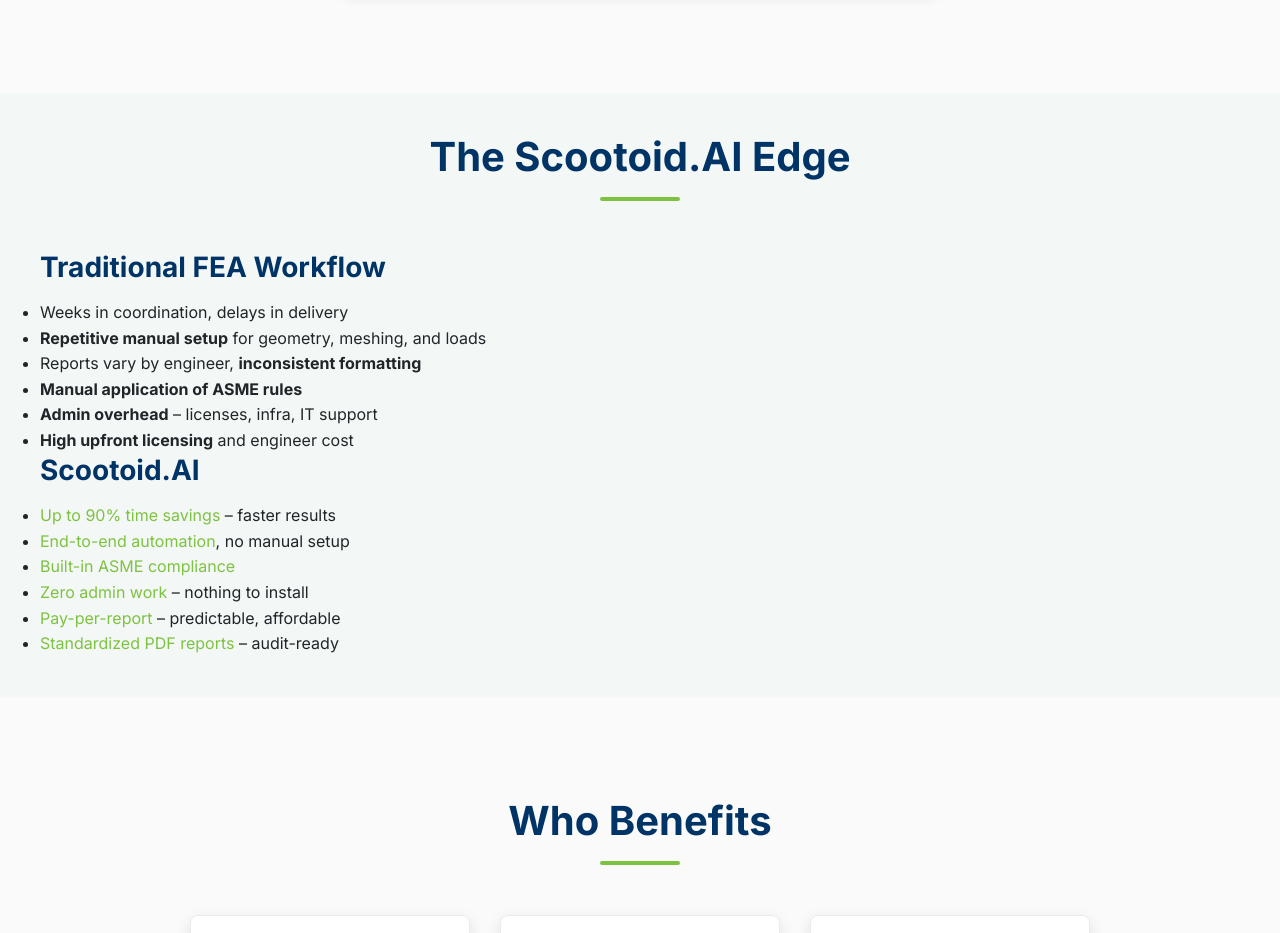
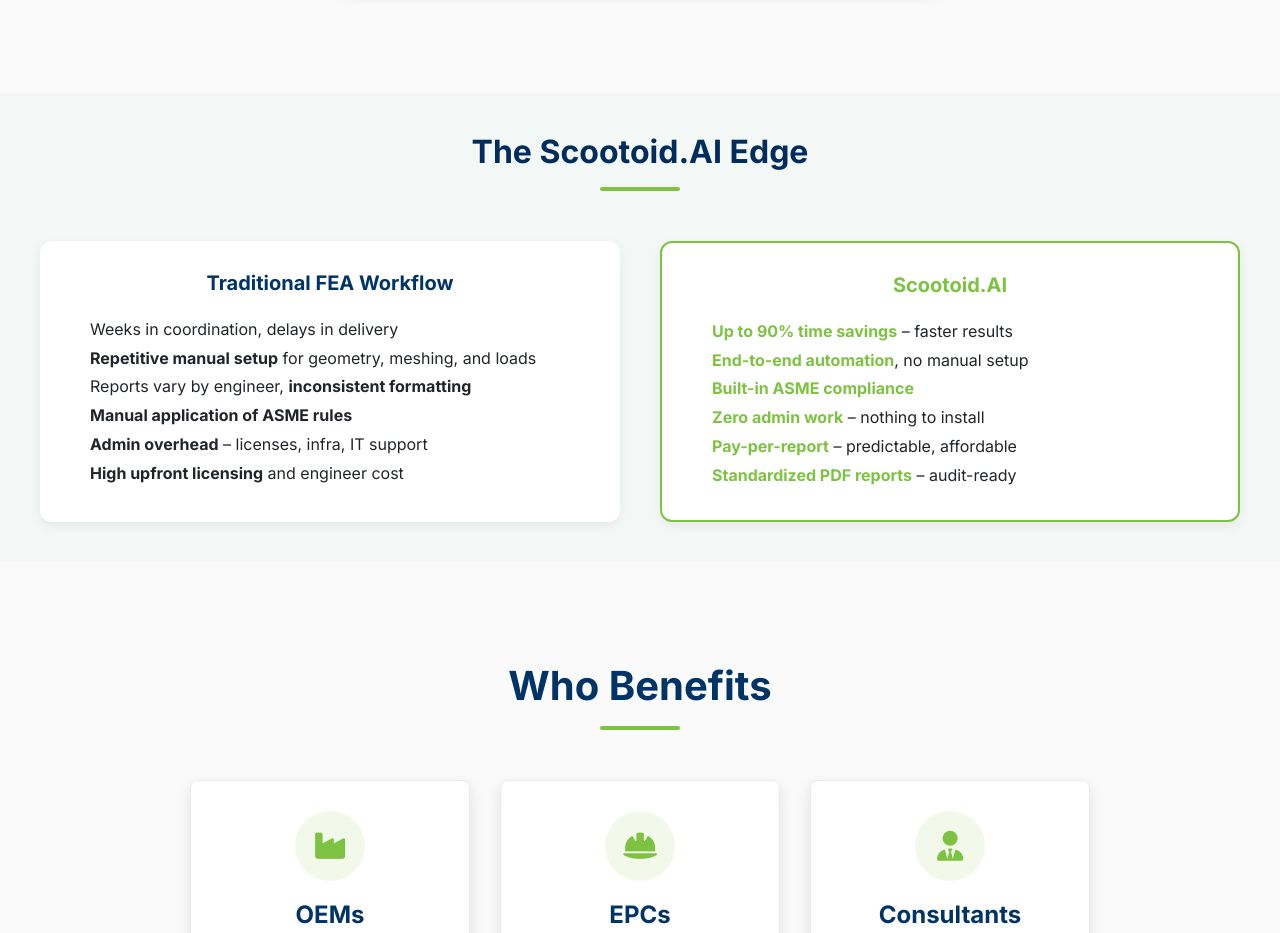
Before and after one commit to harshal-04/Scootoid.AI1, a plain HTML site: page index.html in a window 1280 px wide. Shown: the part 4640-5573 px from the top of the page. Drawn offline with Linux system fonts and the light colour scheme; files whose address does not match are found by name.

Commit message:
Update style.css

```diff
--- a/style.css
+++ b/style.css
@@ -1804,6 +1804,40 @@
           gap: 8px;
         }
       }
+      #workflow-visualization .flow-container {
+    display: flex;
+    justify-content: space-between;
+    align-items: center;
+    gap: 12px;
+    margin-top: 40px;
+    padding-bottom: 0;
+  }
+
+  @media (max-width: 768px) {
+    #workflow-visualization .flow-container {
+      flex-wrap: wrap;
+      justify-content: center;
+    }
+
+    #workflow-visualization .workflow-step {
+      flex: 1 1 45%;
+      max-width: 45%;
+      margin-bottom: 16px;
+    }
+
+    #workflow-visualization .flow-arrow {
+      display: none;
+    }
+  }
+
+  @media (max-width: 480px) {
+    #workflow-visualization .workflow-step {
+      flex: 1 1 100%;
+      max-width: 100%;
+    }
+  }
+
+
 
     /* Assuming your logo text is in a container like this: */
     .logo {
@@ -2233,18 +2267,13 @@
       text-decoration: underline;
     }
 
-    #comparison {
-  padding: 80px 20px;
-  background: #ffffff;
-}
-
    .section-title {
   text-align: center;
-  font-size: 2.8rem;
-  font-weight: 800;
-  color: var(--primary);
+  font-size: 2.5rem;
+  color: var(--primary);
+  position: relative;
   margin-bottom: 50px;
-  position: relative;
+  font-weight: 700;
 }
 
 .section-title::after {
@@ -2252,54 +2281,76 @@
   display: block;
   width: 80px;
   height: 4px;
-  background: var(--secondary);
+  background: var(--secondary); /* green underline */
   margin: 16px auto 0;
   border-radius: 2px;
 }
-
-.comparison-grid {
-  display: grid;
-  grid-template-columns: 1fr 1fr;
-  gap: 20px;
-  max-width: 1100px;
-  margin: 0 auto;
-  align-items: start;
-}
-
-.comparison-header {
-  font-size: 1.4rem;
-  font-weight: 800;
-  text-align: center;
-  color: var(--primary);
-  padding: 18px;
-  background-color: #e9f7ef;
-  border-radius: 10px;
-  border: 2px solid #c8e6c9;
-  box-shadow: 0 3px 10px rgba(0, 0, 0, 0.04);
-  display: flex;
-  align-items: center;
+ #comparison .comparison-row {
+  display: flex;
+  flex-wrap: wrap;
+  gap: 40px;
   justify-content: center;
-  min-height: 60px;
-}
-
-.comparison-item {
-  background-color: #f8fef9;
-  padding: 20px 24px;
+  margin-top: 40px;
+}
+
+#comparison .comparison-block {
+  flex: 1 1 300px;
+  background: #ffffff;
+  padding: 30px;
   border-radius: 12px;
-  border-left: 5px solid var(--secondary);
-  font-size: 1rem;
-  color: var(--dark);
-  font-weight: 500;
-  line-height: 1.5;
-  box-shadow: 0 4px 10px rgba(0, 0, 0, 0.03);
-  display: flex;
-  align-items: flex-start;
-  position: relative;
-}
-
-.comparison-item::before {
-  content: none;
-}
+  box-shadow: 0 4px 12px rgba(0, 0, 0, 0.06);
+}
+
+#comparison .comparison-block h3 {
+  font-size: 20px;
+  font-weight: bold;
+  margin-bottom: 20px;
+  text-align: center;
+}
+
+#comparison .comparison-block ul {
+  list-style-type: none;  /* Remove bullets */
+  padding-left: 20px;
+  font-size: 16px;
+  line-height: 1.8;
+}
+
+#comparison .traditional {
+  background-color: #ffffff;
+}
+
+#comparison .scootoid {
+  background-color: #ffffff;
+  border: 2px solid  #7EC242;
+}
+
+#comparison .scootoid h3 {
+  color: #7EC242;
+}
+
+#comparison .highlight {
+  color:  #7EC242;
+  font-weight: bold;
+}
+
+#comparison .section-title {
+  text-align: center;
+  font-size: 32px;
+  font-weight: bold;
+  color: #002d5d;
+  position: relative;
+}
+
+#comparison .section-title::after {
+  content: '';
+  display: block;
+  width: 80px;
+  height: 4px;
+  background:  #7EC242;
+  margin: 16px auto 0;
+  border-radius: 2px;
+}
+
 
 
     /* Light subtle background for the whole comparison section */
```
Lines whose indentation alone changed are shown as unchanged.
